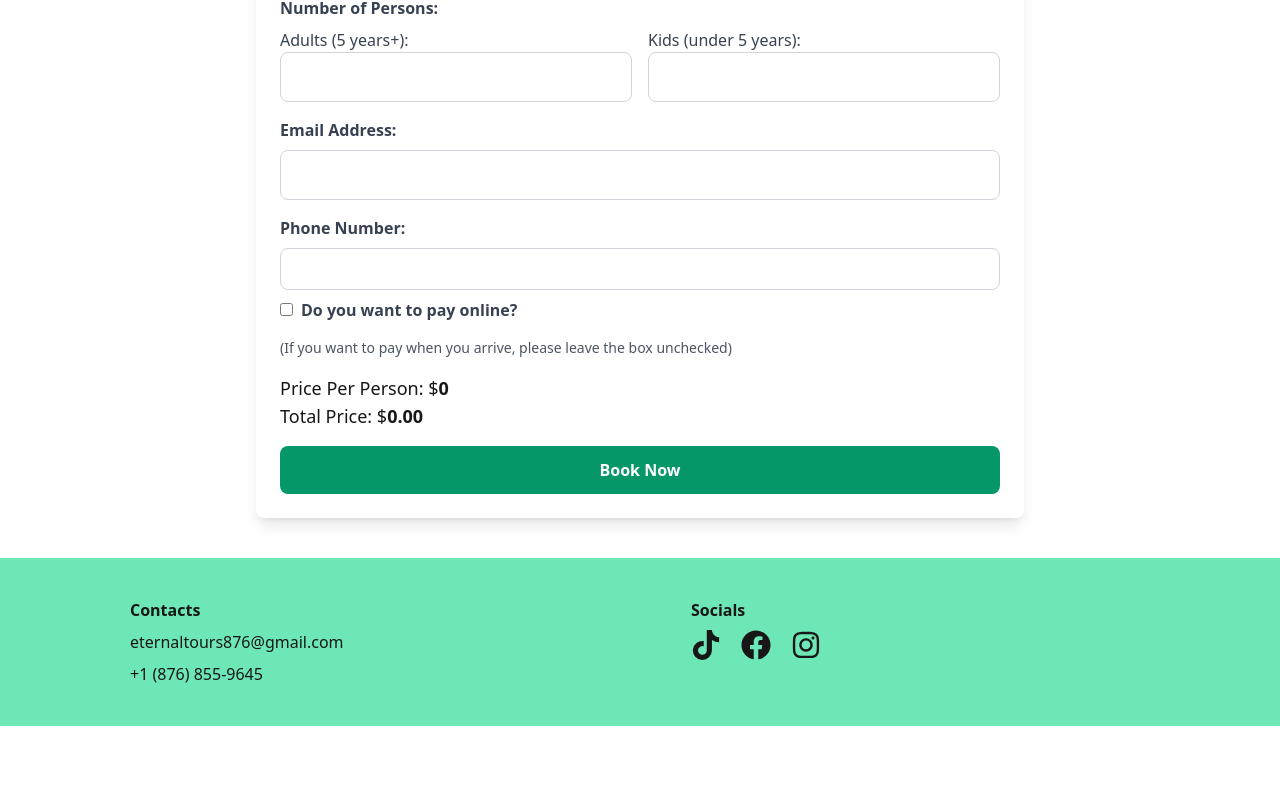
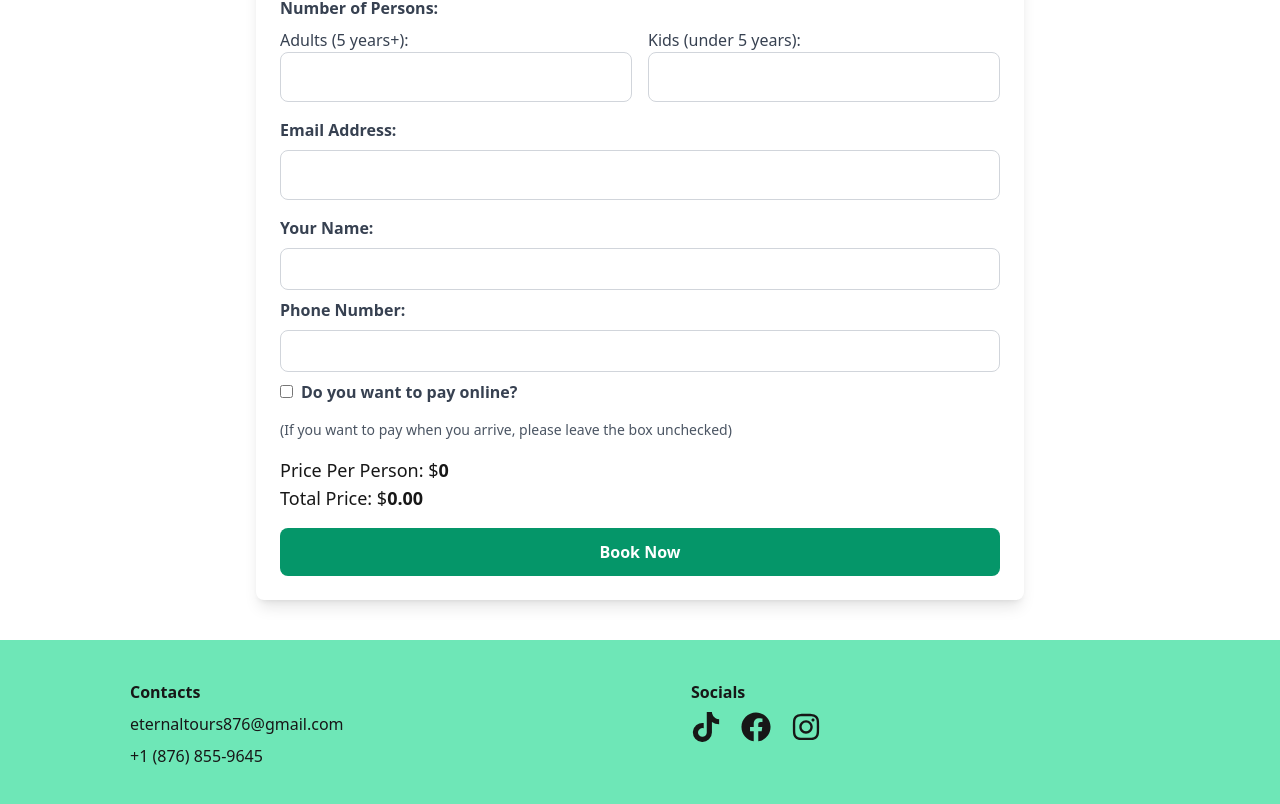
Before and after one commit to winnie-webb/eternal-tours-official, a Next.js app: page /product/abc-16 in a window 1280 px wide. Shown: the part 1307-2111 px from the top of the page. Before the commit the page ends 2033 px from the top, so only its background shows below. Built offline with nearby package versions, Linux system fonts and the light colour scheme.

Commit message:
Added name field to tour booking

```diff
--- a/app/product/[id]/BookingForm/TourBookingForm.jsx
+++ b/app/product/[id]/BookingForm/TourBookingForm.jsx
@@ -135,6 +135,21 @@ export const TourBookingForm = ({ tour }) => {
       </div>
       <div className="mb-2">
         <label
+          htmlFor="name"
+          className="block text-gray-700 font-semibold mb-2"
+        >
+          Your Name:
+        </label>
+        <input
+          type="text"
+          id="name"
+          name="name"
+          required
+          className="w-full border border-gray-300 rounded-lg p-2 focus:ring-2 focus:ring-emerald-300 focus:outline-none"
+        />
+      </div>
+      <div className="mb-2">
+        <label
           htmlFor="phone_number"
           className="block text-gray-700 font-semibold mb-2"
         >
```
